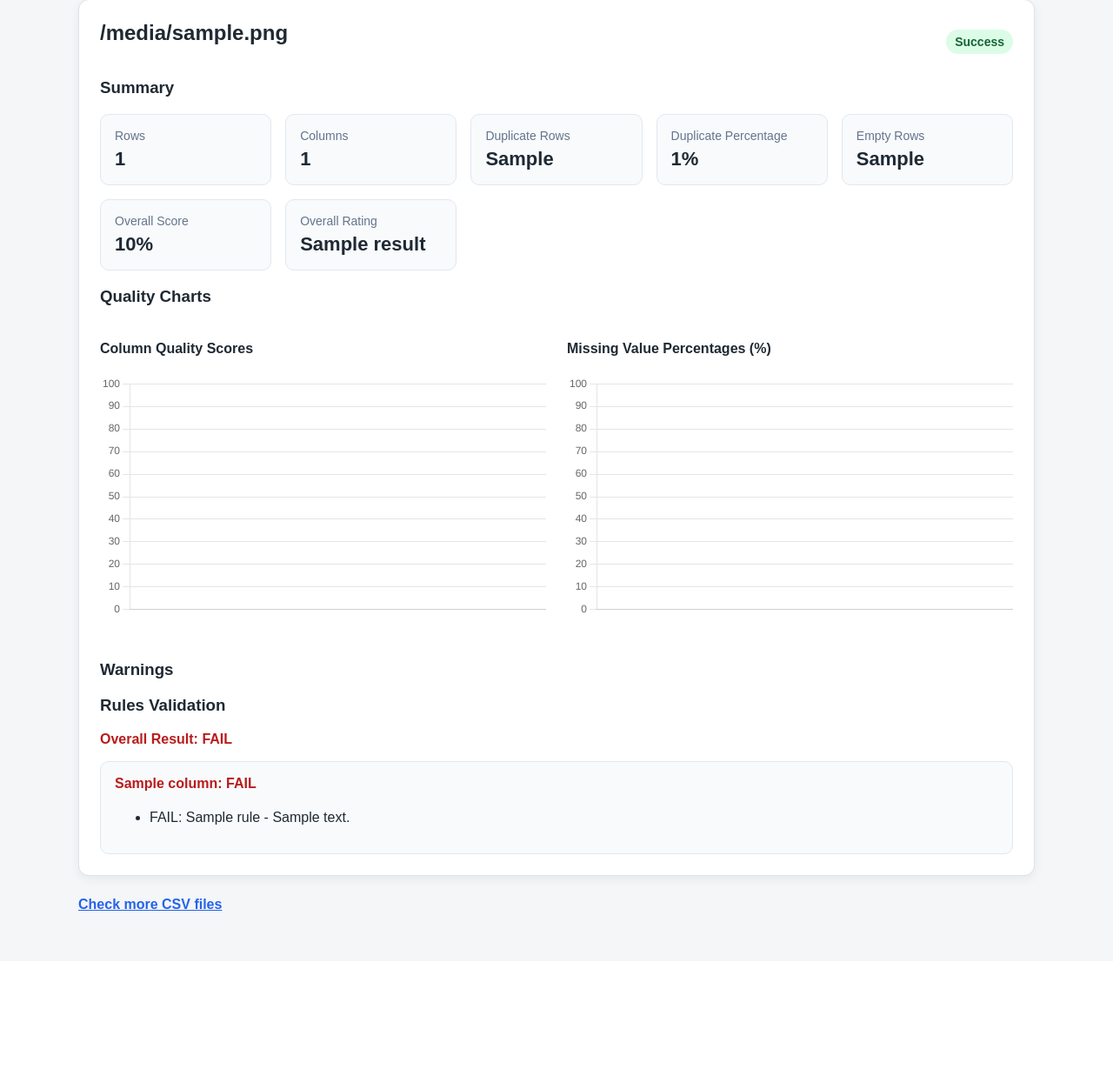
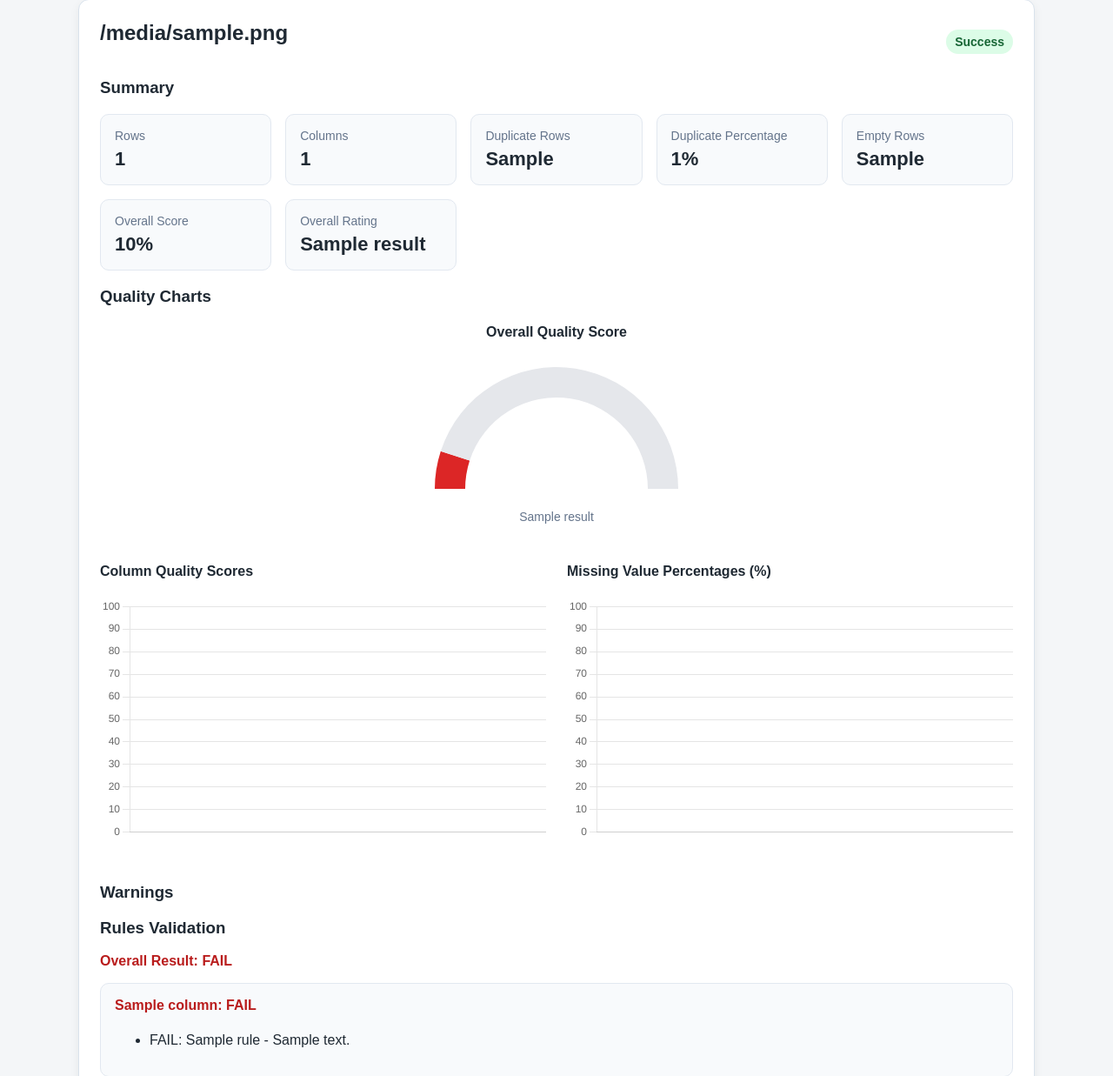
Before and after one commit to rp2215/csv-quality-checker, a Flask app: template src/web_app/templates/report.html in a window 1280 px wide. Shown: the part 370-1607 px from the top of the page at 87% size. Before the commit the page ends 1417 px from the top, so only its background shows below. Run offline with Flask 3, Linux system fonts and the light colour scheme; the template is opened without the code that fills it: most values are stand-ins (such as "Sample title", 1, 10 or a date in 2020); some libraries are stand-ins or nearby versions.

Commit message:
added overall quality guage to report page

```diff
--- a/src/web_app/static/charts.js
+++ b/src/web_app/static/charts.js
@@ -45,3 +45,58 @@ function getMissingColours(percentages) {
         return "#2563eb";
     });
 }
+
+// render a half-doughnut guage showing overall quality scores
+function renderGaugeChart(canvasId, score) {
+
+    // pick colour based on score
+    let colour;
+    if (score >= 75) colour = "#16a34a";       // green — good
+    else if (score >= 50) colour = "#d97706";  // amber — needs attention
+    else colour = "#dc2626";                    // red — poor
+
+    // draws the score number inside gauge arc
+    const centreTextPlugin = {
+        id: "centreText",
+        afterDraw(chart) {
+            const { ctx, chartArea: { top, left, width, height } } = chart;
+            ctx.save();
+
+            // position text at bottom center of half circle
+            const centerX = left + width / 2;
+            const centerY = top + height / 0.9;
+
+            ctx.font = "bold 32px Arial";
+            ctx.fillStyle = colour;
+            ctx.textAlign = "center";
+            ctx.textBaseline = "middle";
+            ctx.fillText(score + "%", centerX, centerY);
+
+            ctx.restore();
+        }
+    };
+
+    new Chart(document.getElementById(canvasId), {
+        type: "doughnut",
+        data: {
+            datasets: [{
+                // first segment is score, second is the empty remainder
+                data: [score, 100 - score],
+                backgroundColor: [colour, "#e5e7eb"],
+                borderWidth: 0,
+            }]
+        },
+        options: {
+            responsive: true,
+            maintainAspectRatio: false,
+            rotation: -90,       // start arc from the left side
+            circumference: 180,  // only draw half the circle
+            cutout: "75%",       // how thick the ring is
+            plugins: {
+                legend: { display: false },
+                tooltip: { enabled: false },
+            }
+        },
+        plugins: [centreTextPlugin]
+    });
+}
--- a/src/web_app/static/style.css
+++ b/src/web_app/static/style.css
@@ -320,3 +320,18 @@ pre {
     gap: 24px;
     margin-bottom: 24px;
 }
+
+/* guage is fixed size and centers above bar charts */
+.gauge-container {
+    position: relative;
+    height: 160px;
+    width: 280px;
+    margin: 0 auto 8px;
+}
+
+.gauge-label {
+    text-align: center;
+    font-size: 14px;
+    color: #64748b;
+    margin-bottom: 24px;
+}
--- a/src/web_app/templates/report.html
+++ b/src/web_app/templates/report.html
@@ -156,6 +156,15 @@
 
                     <h3>Quality Charts</h3>
 
+                    <!-- overall quality score gauge -->
+                    <div>
+                        <h4 style="text-align:center;">Overall Quality Score</h4>
+                        <div class="gauge-container">
+                            <canvas id="gaugeChart{{ loop.index }}"></canvas>
+                        </div>
+                        <p class="gauge-label">{{ file_result["results"]["overall_quality_label"] }}</p>
+                    </div>
+
                     <div class="charts-grid">
 
                         <!-- per column quality scores-->
@@ -185,12 +194,19 @@
                         {{ file_result["results"]["missing_percentage"] | tojson }}
                     </script>
 
+                    <script type="application/json" id="overallScore{{ loop.index }}">
+                        {{ file_result["results"]["overall_quality_score"] | tojson }}
+                    </script>
+
+
                     <script>
                         (function(){
 
                             // Read JSON data from the data tags above and parse into JS objects
                             const qualityScores = JSON.parse(document.getElementById("qualityData{{ loop.index }}").textContent);
                             const missingPercentages = JSON.parse(document.getElementById("missingData{{ loop.index }}").textContent);
+
+                            const overallScore = JSON.parse(document.getElementById("overallScore{{loop.index}}").textContent);
 
                             const qualityLabels = Object.keys(qualityScores);
                             const qualityData = Object.values(qualityScores);
@@ -213,6 +229,8 @@
                                 getMissingColours(missingData),
                                 "Missing (%)"
                             );
+
+                            renderGaugeChart("gaugeChart{{loop.index}}", overallScore);
 
                         })();
                     </script>
```
Also changed, not shown: README.md.
